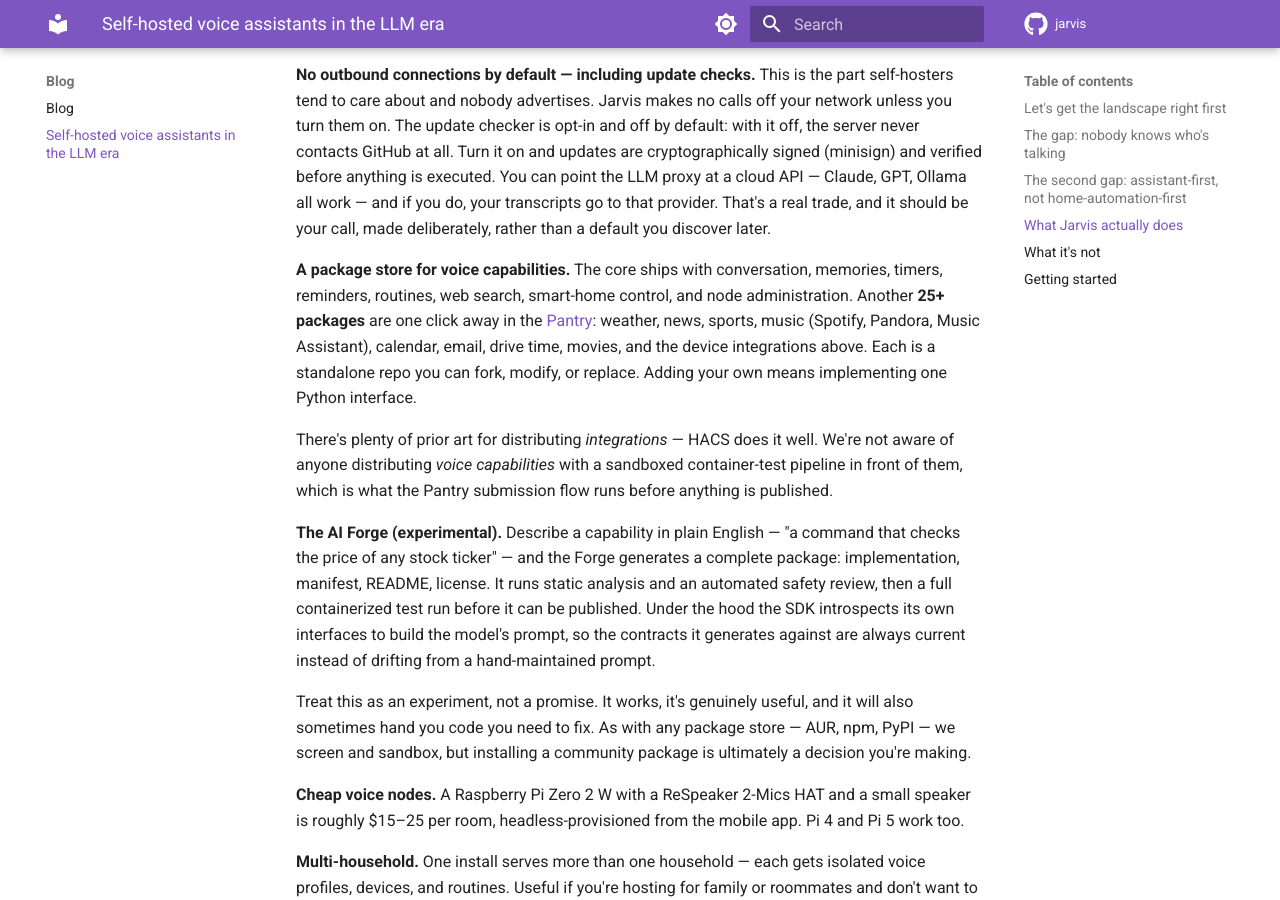
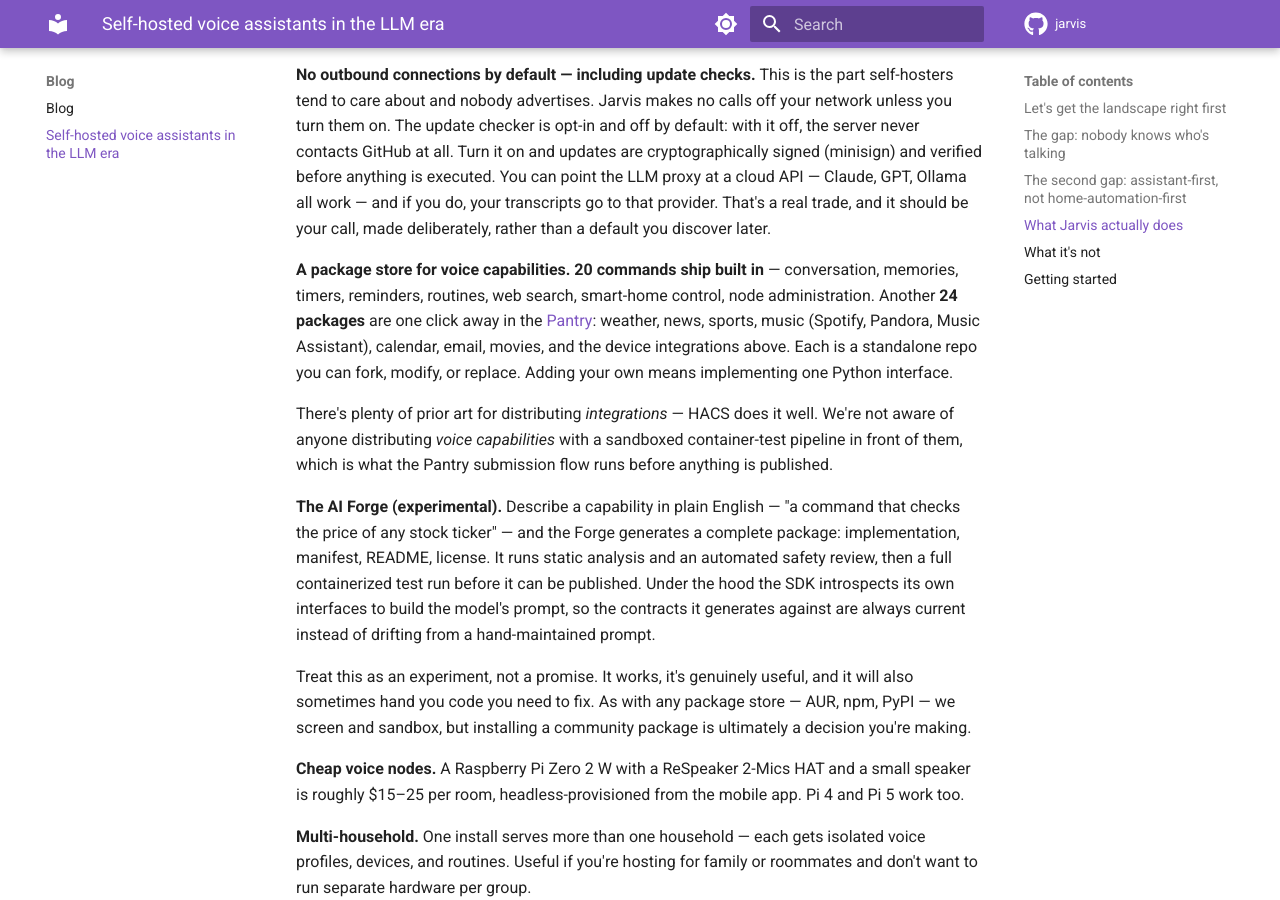
Before and after one commit to alexberardi/jarvis-docs, an MkDocs documentation site: the page built from docs/blog/llm-era-voice-assistant.md, in a window 1280 px wide and 900 px high, scrolled down 2086 px. Built offline with MkDocs 1.6.1 and Material for MkDocs 9.7.7, drawn with Linux system fonts in a browser that asks for light colours; comment, search, counter and statistics services are not loaded.

Commit message:
docs(blog): real counts — 20 built in, 24 in the Pantry
Verified against the live Pantry API (total=24 after Web Search was delisted).
Matches the README. Drops "drive time" from the examples — that package isn't
published to the store.

Co-Authored-By: Claude Opus 4.8 <noreply@anthropic.com>

```diff
--- a/docs/blog/llm-era-voice-assistant.md
+++ b/docs/blog/llm-era-voice-assistant.md
@@ -57,7 +57,7 @@ To be explicit about it: **we're not trying to replace Home Assistant.** There's
 
 **No outbound connections by default — including update checks.** This is the part self-hosters tend to care about and nobody advertises. Jarvis makes no calls off your network unless you turn them on. The update checker is opt-in and off by default: with it off, the server never contacts GitHub at all. Turn it on and updates are cryptographically signed (minisign) and verified before anything is executed. You can point the LLM proxy at a cloud API — Claude, GPT, Ollama all work — and if you do, your transcripts go to that provider. That's a real trade, and it should be your call, made deliberately, rather than a default you discover later.
 
-**A package store for voice capabilities.** The core ships with conversation, memories, timers, reminders, routines, web search, smart-home control, and node administration. Another **25+ packages** are one click away in the [Pantry](https://pantry.jarvisautomation.io): weather, news, sports, music (Spotify, Pandora, Music Assistant), calendar, email, drive time, movies, and the device integrations above. Each is a standalone repo you can fork, modify, or replace. Adding your own means implementing one Python interface.
+**A package store for voice capabilities.** **20 commands ship built in** — conversation, memories, timers, reminders, routines, web search, smart-home control, node administration. Another **24 packages** are one click away in the [Pantry](https://pantry.jarvisautomation.io): weather, news, sports, music (Spotify, Pandora, Music Assistant), calendar, email, movies, and the device integrations above. Each is a standalone repo you can fork, modify, or replace. Adding your own means implementing one Python interface.
 
 There's plenty of prior art for distributing *integrations* — HACS does it well. We're not aware of anyone distributing *voice capabilities* with a sandboxed container-test pipeline in front of them, which is what the Pantry submission flow runs before anything is published.
 
```
